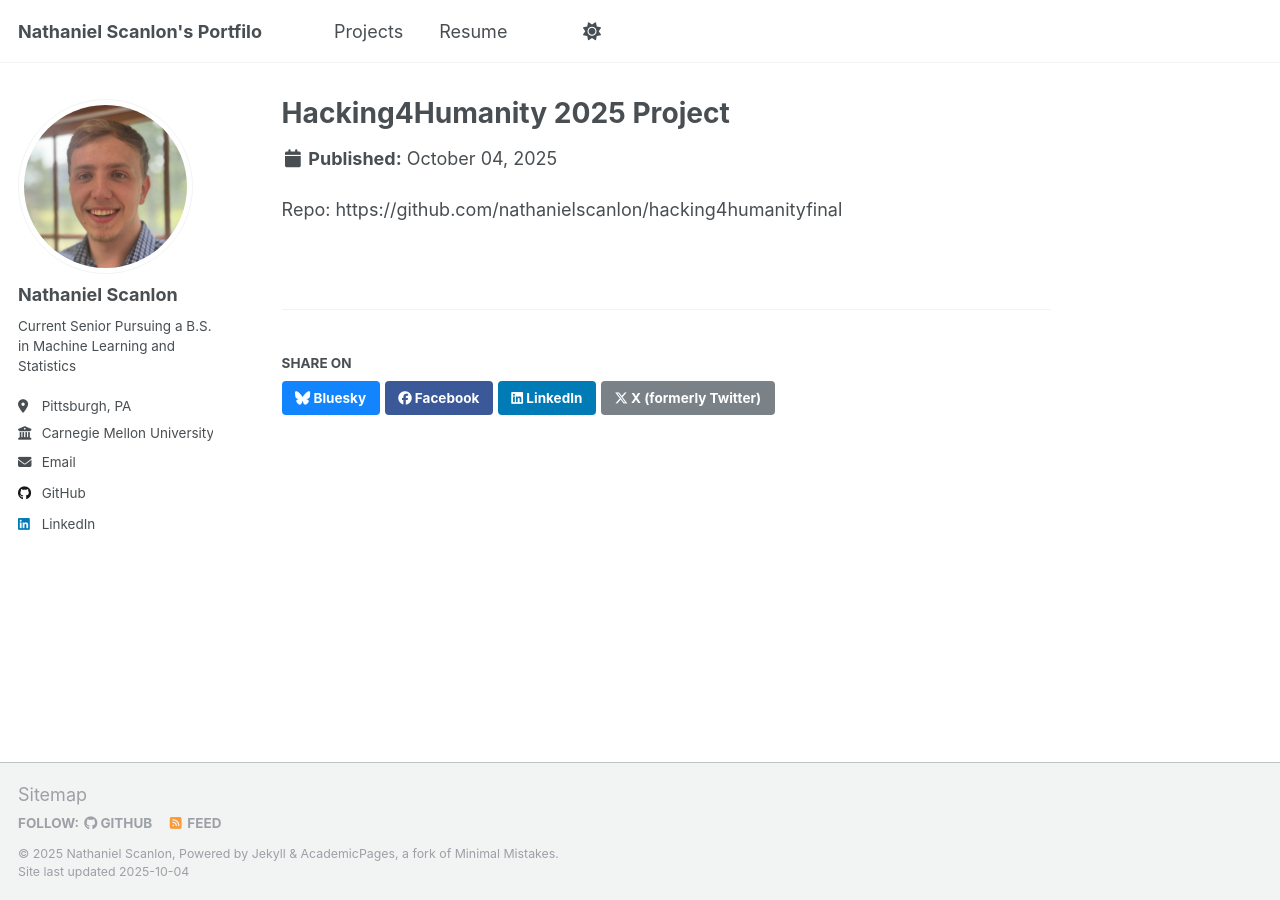
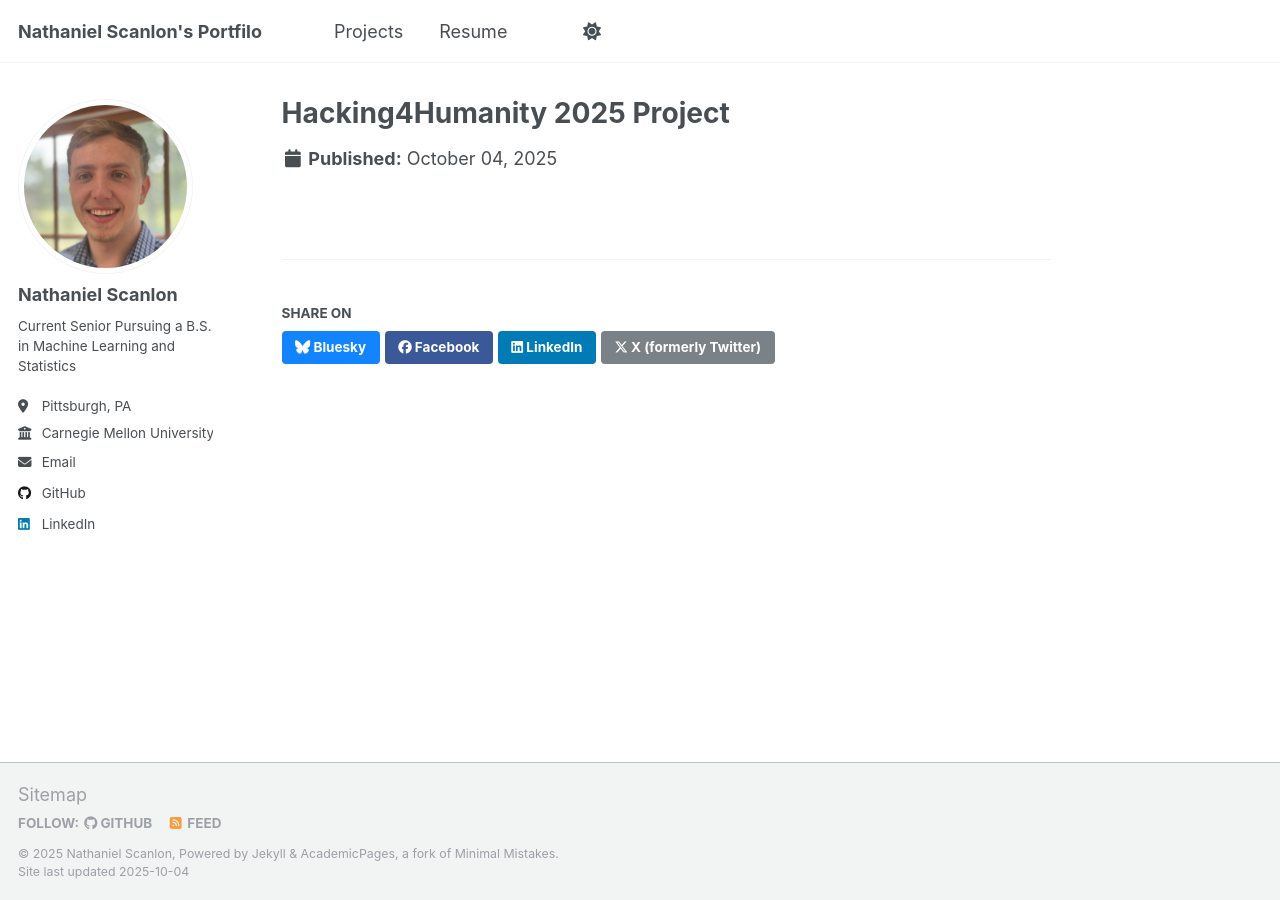
Before and after one commit to nathanielscanlon/nathanielscanlon.github.io, a Jekyll site: the page built from _portfolio/portfolio-1.md, in a window 1280 px wide. Built offline with Jekyll 4.4.1, drawn with Linux system fonts in a browser that asks for light colours; part of the change alters nothing that is shown.

Commit message:
Update portfolio-1.md

```diff
--- a/_portfolio/portfolio-1.md
+++ b/_portfolio/portfolio-1.md
@@ -3,5 +3,3 @@ title: "Hacking4Humanity 2025 Project"
 excerpt:
 collection: portfolio
 ---
-
-Repo: https://github.com/nathanielscanlon/hacking4humanityfinal
```
